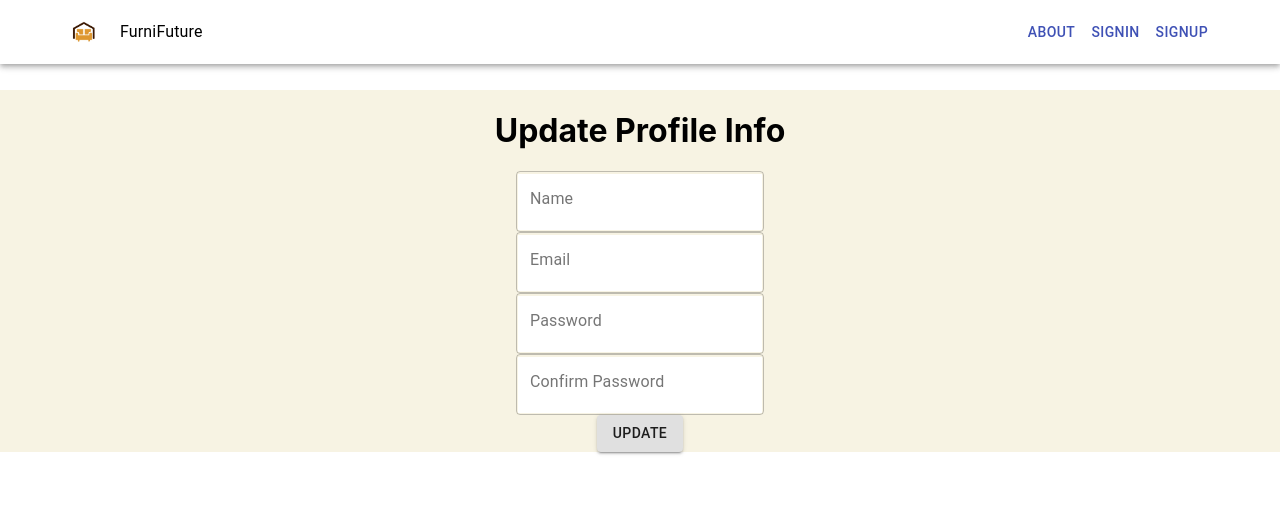
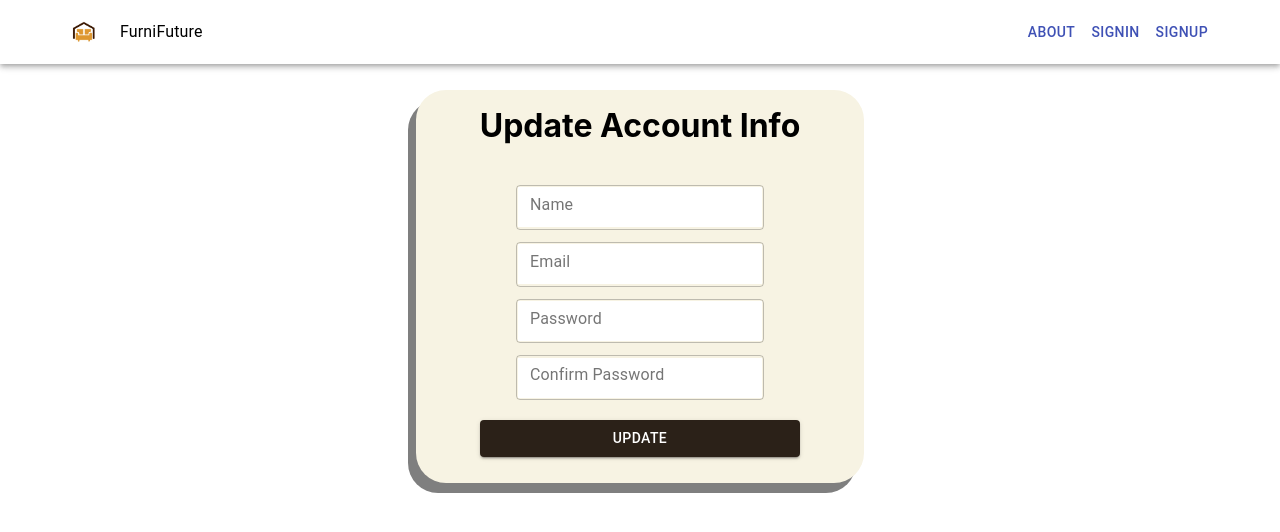
Before and after one commit to AhmadNourelddine/furnifuture, a React (Create React App) app: page /dashboard in a window 1280 px wide. Shown: the top 532 px of the page. Built offline with nearby package versions, Linux system fonts and the light colour scheme.

Commit message:
import Box

```diff
--- a/src/pages/dashboard/index.js
+++ b/src/pages/dashboard/index.js
@@ -5,6 +5,7 @@ import { useNavigate } from "react-router-dom";
 import {useState} from 'react';
 import TextField from "@material-ui/core/TextField";
 import Button from "@material-ui/core/button";
+import Box from "@material-ui/core/box";
 
 
 const Dashboard = ()=> {
@@ -41,22 +42,26 @@ const Dashboard = ()=> {
           })
   }
   return (
-    <div className='signup-form'>
-    <h1>Update Profile Info</h1>
-    <TextField id="outlined-basic" label="Name" variant="outlined"
+    <Box style={{display:"flex", justifyContent:"center", alignItems:"center"}}>
+
+    <Box className='signup-form' id="signup-box">
+    <p id="sign-up">Update Account Info</p>
+    <TextField id="outlined-basic" label="Name" variant="outlined" margin="dense"
     onChange = {e=>setName(e.target.value)}/>
 
-    <TextField id="outlined-basic" label="Email" variant="outlined"
+    <TextField id="outlined-basic" label="Email" variant="outlined" margin="dense"
     onChange = {e=>setEmail(e.target.value)}/>
 
-    <TextField id="outlined-basic" label="Password" variant="outlined"
+    <TextField id="outlined-basic" label="Password" variant="outlined" margin="dense"
     onChange = {e=>setPassword(e.target.value)}/>
 
-   <TextField id="outlined-basic" label="Confirm Password" variant="outlined"
+   <TextField id="outlined-basic" label="Confirm Password" variant="outlined" margin="dense"
     onChange = {e=>setCpassword(e.target.value)}/>
 
-    <Button onClick={update} variant="contained">Update</Button>
-    </div>
+    <Button onClick={update} variant="contained" id="signup-btn" fullWidth>Update</Button>
+    </Box>
+
+    </Box>
 
   );
 }
```
